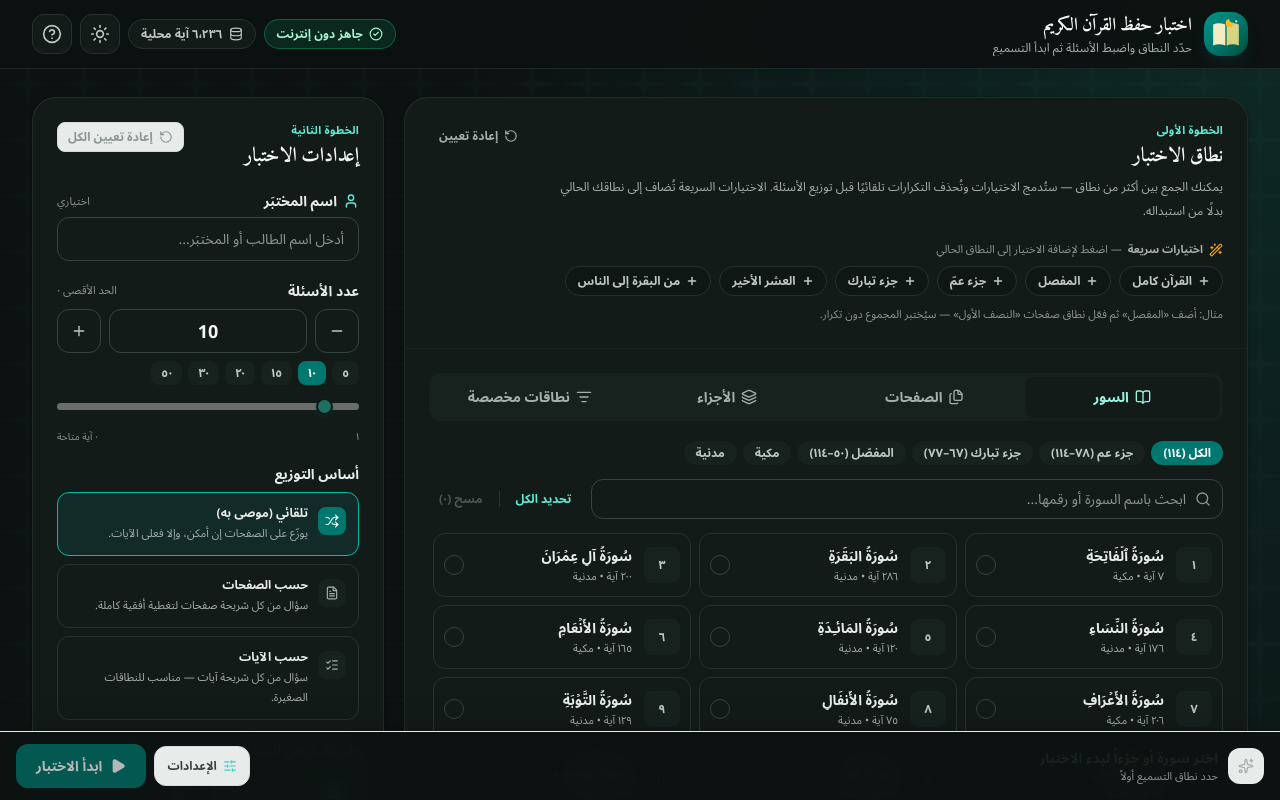
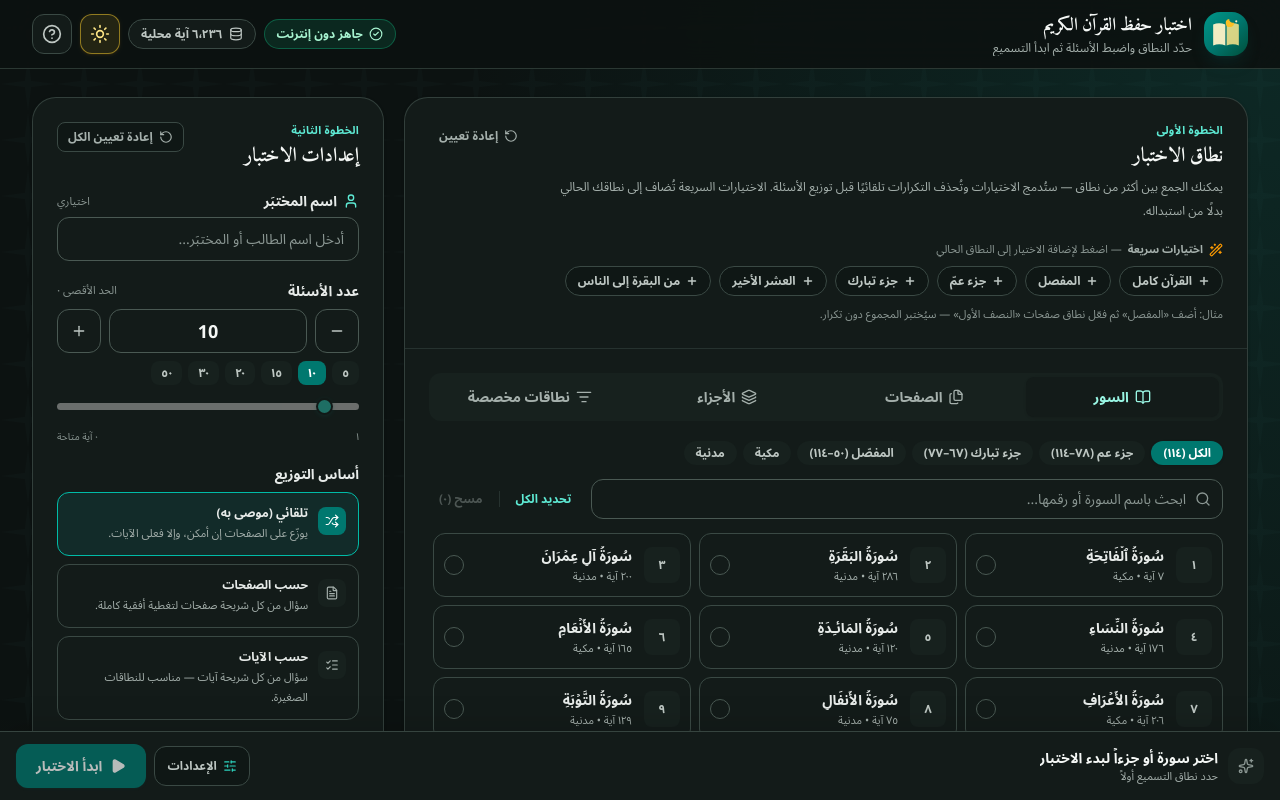
Before and after one commit to ahmedfathiaboelanin/Quran-test, a React (Vite) app: page / in a window 1280 px wide. Both pictures are taken after a click on the button 100 px from the left and 34 px from the top of the page. Shown: the top 800 px of the page. Built offline with nearby package versions, Linux system fonts and the light colour scheme.

Commit message:
enhance the ui ux with open code

```diff
--- a/src/components/Layout/AppHeader.tsx
+++ b/src/components/Layout/AppHeader.tsx
@@ -10,7 +10,7 @@ import {
 import type { TestPhase } from '../../types';
 import { Button } from '../ui/Button';
 import { BrandMark } from '../ui/BrandMark';
-import { formatNumber } from '../../utils/helpers';
+import { cn, formatNumber } from '../../utils/helpers';
 import type { Theme } from '../../hooks/useTheme';
 
 interface AppHeaderProps {
@@ -105,10 +105,20 @@ export function AppHeader({
             type="button"
             onClick={onToggleTheme}
             aria-label={isDark ? 'التبديل إلى الوضع الفاتح' : 'التبديل إلى الوضع الداكن'}
+            aria-pressed={isDark}
             title={isDark ? 'التبديل إلى الوضع الفاتح' : 'التبديل إلى الوضع الداكن'}
-            className="grid h-10 w-10 shrink-0 place-items-center rounded-xl border border-stone-200 bg-white/80 text-stone-600 transition hover:border-teal-300 hover:bg-teal-50 hover:text-teal-800 focus-visible:outline-none focus-visible:ring-2 focus-visible:ring-teal-500"
+            className={cn(
+              'group grid h-10 w-10 shrink-0 place-items-center rounded-xl border transition-all duration-200 focus-visible:outline-none focus-visible:ring-2 focus-visible:ring-teal-500',
+              isDark
+                ? 'border-amber-300/50 bg-amber-300/10 text-amber-200 shadow-sm shadow-amber-500/10 hover:border-amber-300/80 hover:bg-amber-300/20 hover:text-amber-100'
+                : 'border-stone-200 bg-white/80 text-stone-600 hover:border-teal-300 hover:bg-teal-50 hover:text-teal-800',
+            )}
           >
-            {isDark ? <Sun className="h-5 w-5" /> : <Moon className="h-5 w-5" />}
+            {isDark ? (
+              <Sun className="h-5 w-5 transition-transform duration-300 group-hover:rotate-12" />
+            ) : (
+              <Moon className="h-5 w-5 transition-transform duration-300 group-hover:-rotate-12" />
+            )}
           </button>
 
           <button
@@ -132,7 +142,7 @@ export function AppHeader({
 
       {phase === 'running' ? (
         <div
-          className="h-0.5 w-full overflow-hidden bg-stone-200/70 dark:bg-stone-800"
+          className="h-0.5 w-full overflow-hidden bg-stone-200/70"
           aria-hidden="true"
         >
           <div
--- a/src/components/SetupView/SetupView.tsx
+++ b/src/components/SetupView/SetupView.tsx
@@ -224,7 +224,7 @@ export function SetupView({
             <button
               type="button"
               onClick={requestResetAll}
-              className="inline-flex items-center gap-1.5 rounded-lg border border-stone-200 bg-stone-50 px-2.5 py-1.5 text-xs font-semibold text-stone-500 transition hover:bg-stone-100 hover:text-stone-800 dark:border-stone-700 dark:bg-stone-800 dark:text-stone-400 dark:hover:bg-stone-700"
+              className="inline-flex items-center gap-1.5 rounded-lg border border-stone-200 bg-stone-50 px-2.5 py-1.5 text-xs font-semibold text-stone-500 transition hover:bg-stone-100 hover:text-stone-800 dark:hover:bg-stone-200"
               title="إعادة تعيين كافة النطاقات والاسم والإعدادات"
               aria-label="إعادة تعيين كافة النطاقات والاسم والإعدادات"
             >
@@ -522,7 +522,7 @@ export function SetupView({
       {/* شريط البدء العائم المتاح على كل الشاشات عبر createPortal لضمان ثباته فوق أي تحريك لصفحة الإعدادات */}
       {createPortal(
         <div
-          className="fixed inset-x-0 bottom-0 z-50 border-t border-stone-200/90 bg-white/95 px-4 pt-3 pb-[calc(0.75rem+env(safe-area-inset-bottom))] shadow-[0_-8px_30px_rgba(0,0,0,0.12)] backdrop-blur-xl dark:border-stone-800 dark:bg-[#0c1211]/95 print:hidden"
+          className="fixed inset-x-0 bottom-0 z-50 border-t border-stone-200/90 bg-white/95 px-4 pt-3 pb-[calc(0.75rem+env(safe-area-inset-bottom))] shadow-[0_-8px_30px_rgba(0,0,0,0.12)] backdrop-blur-xl dark:bg-[#0c1211]/95 print:hidden"
           dir="rtl"
           role="region"
           aria-label="شريط بدء الاختبار"
@@ -534,14 +534,14 @@ export function SetupView({
                   'grid h-9 w-9 shrink-0 place-items-center rounded-xl transition',
                   canStart
                     ? 'bg-teal-700 text-white shadow-sm dark:bg-teal-600'
-                    : 'bg-stone-100 text-stone-400 dark:bg-stone-800 dark:text-stone-500',
+                    : 'bg-stone-100 text-stone-400',
                 )}
               >
                 <Sparkles className="h-4 w-4" />
               </span>
 
               <div className="min-w-0">
-                <p className="truncate text-xs font-bold text-stone-900 dark:text-stone-100 sm:text-sm">
+                <p className="truncate text-xs font-bold text-stone-900 sm:text-sm">
                   {canStart
                     ? stats.surahCount > 0
                       ? `${formatNumber(stats.surahCount)} سورة محددة (${formatNumber(stats.ayahCount)} آية)`
@@ -550,7 +550,7 @@ export function SetupView({
                         : `${formatNumber(stats.ayahCount)} آية في النطاق`
                     : 'اختر سورة أو جزءاً لبدء الاختبار'}
                 </p>
-                <p className="flex items-center gap-2 text-[11px] text-stone-500 dark:text-stone-400">
+                <p className="flex items-center gap-2 text-[11px] text-stone-500">
                   <span>
                     {canStart
                       ? `${formatNumber(plannedCount)} سؤال مخطط`
@@ -558,7 +558,7 @@ export function SetupView({
                   </span>
                   {studentName.trim() ? (
                     <>
-                      <span className="h-1 w-1 rounded-full bg-stone-300 dark:bg-stone-700" />
+                      <span className="h-1 w-1 rounded-full bg-stone-300" />
                       <span className="truncate font-semibold text-teal-700 dark:text-teal-400">
                         المختبَر: {studentName.trim()}
                       </span>
@@ -572,7 +572,7 @@ export function SetupView({
               <button
                 type="button"
                 onClick={scrollToSettings}
-                className="inline-flex min-h-10 items-center gap-1.5 rounded-xl border border-stone-200 bg-stone-50 px-3 text-xs font-semibold text-stone-600 transition hover:bg-stone-100 hover:text-stone-900 dark:border-stone-700 dark:bg-stone-800 dark:text-stone-300 dark:hover:bg-stone-700"
+                className="inline-flex min-h-10 items-center gap-1.5 rounded-xl border border-stone-200 bg-stone-50 px-3 text-xs font-semibold text-stone-600 transition hover:bg-stone-100 hover:text-stone-900 dark:hover:bg-stone-200"
                 title="الانتقال لإعدادات الاختبار"
               >
                 <SlidersHorizontal className="h-3.5 w-3.5 text-teal-600 dark:text-teal-400" />
--- a/src/components/TestingView/TestingView.tsx
+++ b/src/components/TestingView/TestingView.tsx
@@ -184,7 +184,7 @@ export function TestingView({ engine }: TestingViewProps) {
               'inline-flex h-10 items-center justify-center gap-1.5 rounded-xl border px-2.5 transition focus-visible:outline-none focus-visible:ring-2 focus-visible:ring-teal-500',
               hideText
                 ? 'border-amber-300 bg-amber-50 text-amber-800 hover:bg-amber-100 dark:border-amber-800 dark:bg-amber-950/50 dark:text-amber-300'
-                : 'border-stone-200 bg-white text-stone-500 hover:border-teal-300 hover:bg-teal-50 hover:text-teal-800 dark:border-stone-700 dark:bg-stone-800 dark:text-stone-300',
+                : 'border-stone-200 bg-white text-stone-500 hover:border-teal-300 hover:bg-teal-50 hover:text-teal-800',
             )}
             aria-label={hideText ? 'إظهار النص' : 'إخفاء النص'}
             title={hideText ? 'إظهار النص [H]' : 'إخفاء النص [H]'}
@@ -202,7 +202,7 @@ export function TestingView({ engine }: TestingViewProps) {
           <button
             type="button"
             onClick={() => setShortcutsOpen(true)}
-            className="grid h-10 w-10 place-items-center rounded-xl border border-stone-200 bg-white text-stone-500 transition hover:border-teal-300 hover:bg-teal-50 hover:text-teal-800 focus-visible:outline-none focus-visible:ring-2 focus-visible:ring-teal-500 dark:border-stone-700 dark:bg-stone-800 dark:text-stone-300"
+            className="grid h-10 w-10 place-items-center rounded-xl border border-stone-200 bg-white text-stone-500 transition hover:border-teal-300 hover:bg-teal-50 hover:text-teal-800 focus-visible:outline-none focus-visible:ring-2 focus-visible:ring-teal-500"
             aria-label="عرض اختصارات لوحة المفاتيح"
             title="اختصارات لوحة المفاتيح [؟]"
           >
--- a/src/components/TestingView/VerseCard.tsx
+++ b/src/components/TestingView/VerseCard.tsx
@@ -101,7 +101,7 @@ export function VerseCard({
 
   return (
     <article
-      className="relative overflow-hidden rounded-2xl sm:rounded-3xl border border-teal-900/15 bg-[#fffdf7] shadow-md shadow-teal-950/[0.04] dark:border-stone-800 dark:bg-[#121816]"
+      className="relative overflow-hidden rounded-2xl sm:rounded-3xl border border-teal-900/15 bg-[#fffdf7] shadow-md shadow-teal-950/[0.04]"
       aria-live="polite"
     >
       <div className="pointer-events-none absolute inset-0 opacity-[0.35] [background-image:radial-gradient(circle_at_15%_10%,#99f6e4_0,transparent_32%),radial-gradient(circle_at_85%_90%,#fde68a_0,transparent_30%)] dark:opacity-[0.18]" />
@@ -146,7 +146,7 @@ export function VerseCard({
                   'inline-flex min-h-7 items-center gap-1.5 rounded-full border px-2.5 py-1 text-[10px] font-bold shadow-2xs transition active:scale-95',
                   pageMode
                     ? 'border-teal-300 bg-teal-50 text-teal-800 hover:bg-teal-100 dark:border-teal-700 dark:bg-teal-950/60 dark:text-teal-200'
-                    : 'border-stone-200 bg-white/90 text-stone-700 hover:border-teal-300 hover:bg-teal-50 hover:text-teal-900 dark:border-stone-700 dark:bg-stone-800 dark:text-stone-300',
+                    : 'border-stone-200 bg-white/90 text-stone-700 hover:border-teal-300 hover:bg-teal-50 hover:text-teal-900',
                 )}
               >
                 {pageMode ? (
--- a/src/components/ui/Button.tsx
+++ b/src/components/ui/Button.tsx
@@ -13,7 +13,7 @@ const variantClasses: Record<ButtonVariant, string> = {
   primary:
     'bg-teal-700 text-white shadow-sm shadow-teal-900/20 hover:bg-teal-800 active:bg-teal-900',
   secondary:
-    'border border-stone-300 bg-white text-stone-800 hover:border-stone-400 hover:bg-stone-50',
+    'border border-stone-300 bg-white text-stone-800 hover:border-stone-400 hover:bg-stone-50 dark:hover:bg-stone-200',
   ghost: 'text-stone-600 hover:bg-stone-100 hover:text-stone-900',
   soft: 'bg-teal-50 text-teal-800 hover:bg-teal-100',
   danger: 'bg-rose-600 text-white hover:bg-rose-700',
--- a/src/components/ui/ConfirmDialog.tsx
+++ b/src/components/ui/ConfirmDialog.tsx
@@ -67,13 +67,13 @@ export function ConfirmDialog({
 
       <div
         ref={containerRef}
-        className="dialog-enter relative w-full max-w-md overflow-hidden rounded-3xl border border-stone-200/90 bg-[#fffdf7] shadow-2xl shadow-stone-950/20 dark:border-stone-800 dark:bg-[#101816]"
+        className="dialog-enter relative w-full max-w-md overflow-hidden rounded-3xl border border-stone-200/90 bg-[#fffdf7] shadow-2xl shadow-stone-950/20"
       >
         <button
           type="button"
           onClick={onClose}
           aria-label="إغلاق"
-          className="absolute left-3 top-3 grid h-9 w-9 place-items-center rounded-xl text-stone-400 transition hover:bg-stone-100 hover:text-stone-700 focus-visible:outline-none focus-visible:ring-2 focus-visible:ring-teal-500 dark:hover:bg-stone-800"
+          className="absolute left-3 top-3 grid h-9 w-9 place-items-center rounded-xl text-stone-400 transition hover:bg-stone-100 hover:text-stone-700 focus-visible:outline-none focus-visible:ring-2 focus-visible:ring-teal-500 dark:hover:bg-stone-200"
         >
           <X className="h-4 w-4" />
         </button>
--- a/src/components/ui/Toast.tsx
+++ b/src/components/ui/Toast.tsx
@@ -51,7 +51,7 @@ export function Toast({
     >
       <div
         className={cn(
-          'toast-enter pointer-events-auto inline-flex items-center gap-2 rounded-2xl border bg-white/95 px-4 py-2.5 text-sm font-semibold text-stone-800 shadow-lg shadow-stone-950/10 backdrop-blur dark:border-stone-700 dark:bg-stone-900/95 dark:text-stone-100',
+          'toast-enter pointer-events-auto inline-flex items-center gap-2 rounded-2xl border bg-white/95 px-4 py-2.5 text-sm font-semibold text-stone-800 shadow-lg shadow-stone-950/10 backdrop-blur',
           styles.border,
         )}
       >
--- a/src/index.css
+++ b/src/index.css
@@ -165,8 +165,39 @@
 .dark [class~="bg-white/70"],
 .dark [class~="bg-white/80"],
 .dark [class~="bg-white/85"],
-.dark [class~="bg-white/90"] {
+.dark [class~="bg-white/90"],
+.dark [class~="bg-white/95"] {
   background-color: #131b19;
+}
+
+/* Neutral borders: lift them just enough to stay legible on dark surfaces. */
+.dark [class~="border-stone-100"] {
+  border-color: #26322f;
+}
+
+.dark [class~="border-stone-200"] {
+  border-color: #3a4944;
+}
+
+.dark [class~="border-stone-200/70"] {
+  border-color: rgb(58 73 68 / 0.7);
+}
+
+.dark [class~="border-stone-200/80"] {
+  border-color: rgb(58 73 68 / 0.8);
+}
+
+.dark [class~="border-stone-200/90"] {
+  border-color: rgb(58 73 68 / 0.9);
+}
+
+.dark [class~="border-stone-300"] {
+  border-color: #4a5953;
+}
+
+.dark [class~="border-stone-400"],
+.dark [class~="hover:border-stone-400"]:hover {
+  border-color: #63726c;
 }
 
 .dark [class*="bg-[#f8f5ee]"] {
@@ -376,6 +407,10 @@
 .dark [class~="border-teal-800/10"],
 .dark [class~="border-teal-900/10"] {
   border-color: rgb(20 184 166 / 0.14);
+}
+
+.dark [class~="border-teal-900/15"] {
+  border-color: rgb(20 184 166 / 0.2);
 }
 
 .dark [class~="border-teal-300"],
```
Also changed, not shown: src/components/TestingView/EvaluationPanel.tsx (+9 -9 lines), src/components/ui/ShortcutsDialog.tsx (+6 -6 lines).
